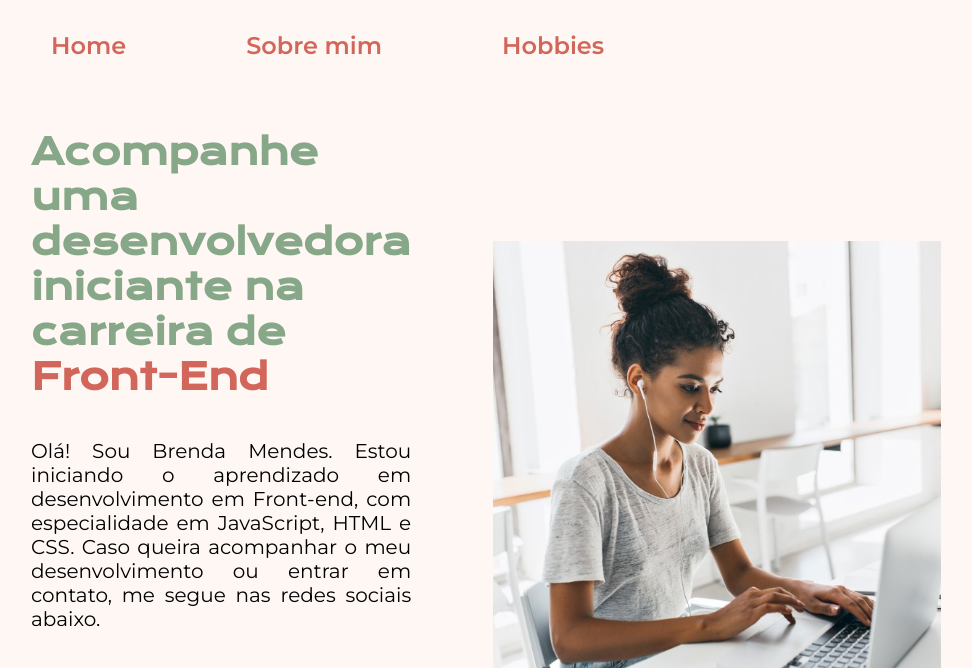
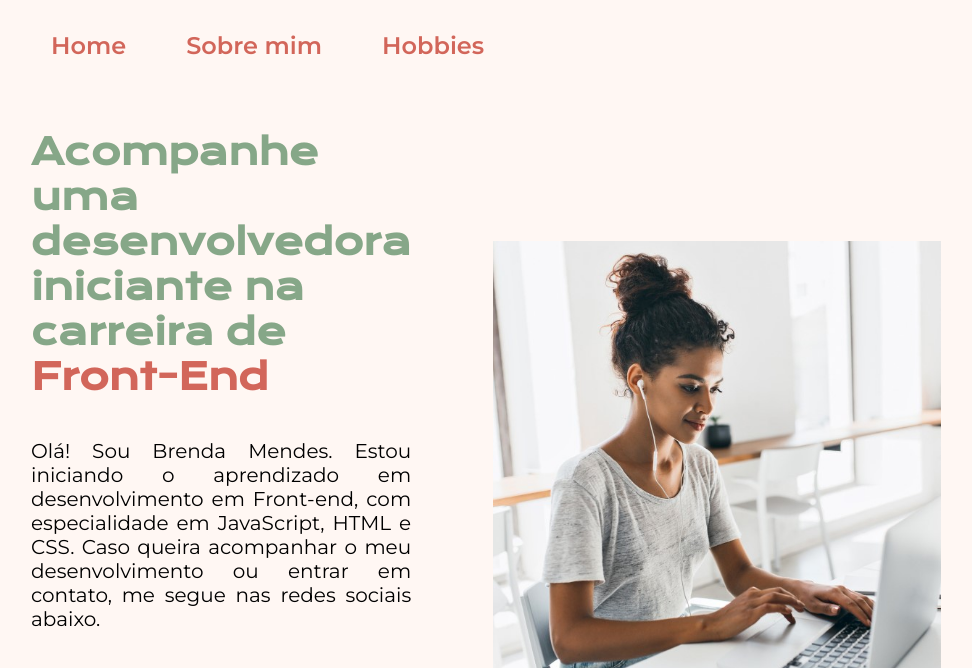
Before and after one commit to brendampa/Curso-HTML-3, a plain HTML site: page index.html in a window 1280 px wide. Shown: the top 668 px of the page, without its empty margins (161-1133 px from the left). Drawn offline with nearby package versions, Linux system fonts and the light colour scheme.

Commit message:
Ajuste gap do cabecalho

```diff
--- a/styles/style.css
+++ b/styles/style.css
@@ -28,7 +28,7 @@ body{
 }
 .cabecalho__menu{
     display: flex;
-    gap: 80px
+    gap: 20px
 }
 .cabecalho__menu__link{
     font-family: var(--fonte-secundaria);
```
